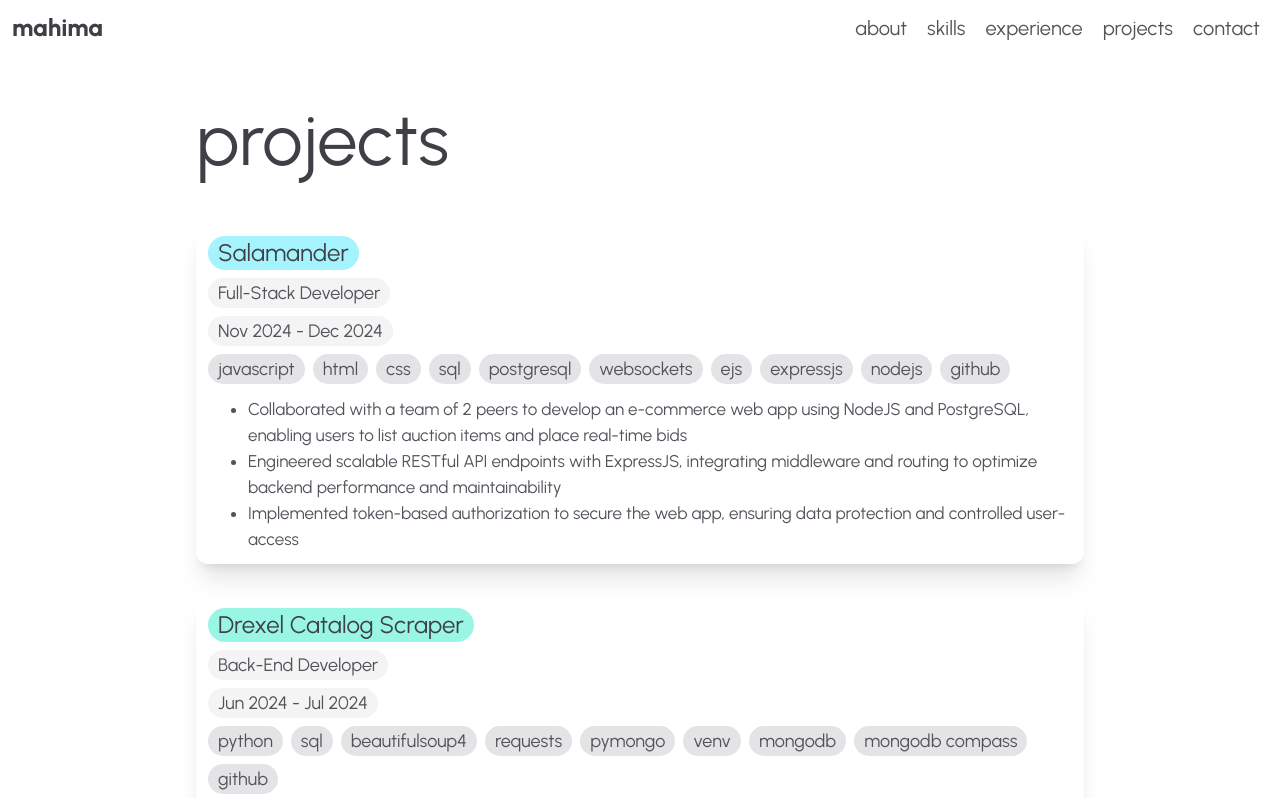
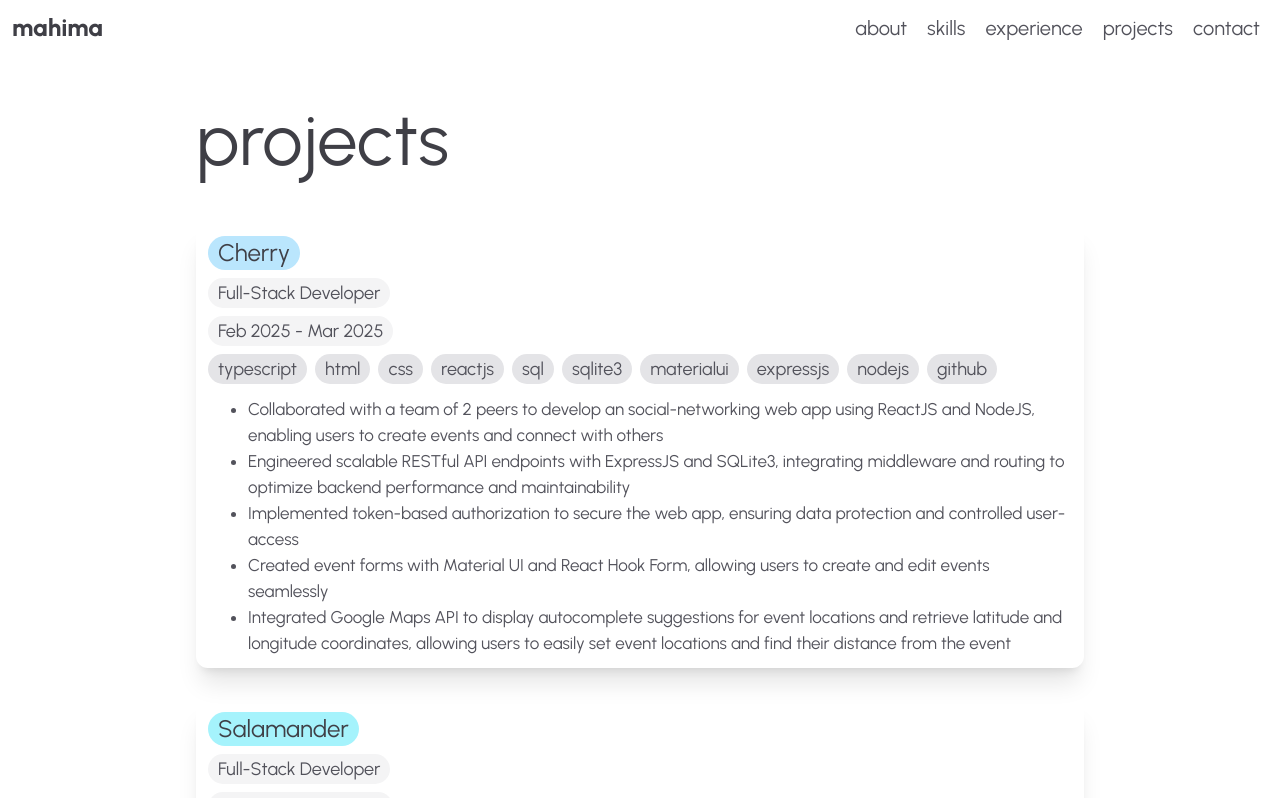
Before and after one commit to mahimamchacko/mahimamchacko.github.io, a Next.js app: page /projects in a window 1280 px wide. Shown: the top 798 px of the page. Built offline with nearby package versions, Linux system fonts and the light colour scheme.

Commit message:
Update projects

```diff
--- a/app/projects/page.tsx
+++ b/app/projects/page.tsx
@@ -2,6 +2,32 @@ import Card from "@/components/card";
 
 function GetProjects() {
   const projects = [
+    {
+      title: "Cherry",
+      roles: ["Full-Stack Developer"],
+      period: "Feb 2025 - Mar 2025",
+      link: "https://github.com/mahimamchacko/cherry",
+      color: "bg-sky-200",
+      tags: [
+        "typescript",
+        "html",
+        "css",
+        "reactjs",
+        "sql",
+        "sqlite3",
+        "materialui",
+        "expressjs",
+        "nodejs",
+        "github",
+      ],
+      bullets: [
+        "Collaborated with a team of 2 peers to develop an social-networking web app using ReactJS and NodeJS, enabling users to create events and connect with others",
+        "Engineered scalable RESTful API endpoints with ExpressJS and SQLite3, integrating middleware and routing to optimize backend performance and maintainability",
+        "Implemented token-based authorization to secure the web app, ensuring data protection and controlled user-access",
+        "Created event forms with Material UI and React Hook Form, allowing users to create and edit events seamlessly",
+        "Integrated Google Maps API to display autocomplete suggestions for event locations and retrieve latitude and longitude coordinates, allowing users to easily set event locations and find their distance from the event",
+      ],
+    },
     {
       title: "Salamander",
       roles: ["Full-Stack Developer"],
@@ -24,6 +50,7 @@ function GetProjects() {
         "Collaborated with a team of 2 peers to develop an e-commerce web app using NodeJS and PostgreSQL, enabling users to list auction items and place real-time bids",
         "Engineered scalable RESTful API endpoints with ExpressJS, integrating middleware and routing to optimize backend performance and maintainability",
         "Implemented token-based authorization to secure the web app, ensuring data protection and controlled user-access",
+        "Created item pages, allowing users to view item details and place bids in real-time using WebSockets",
       ],
     },
     {
```
